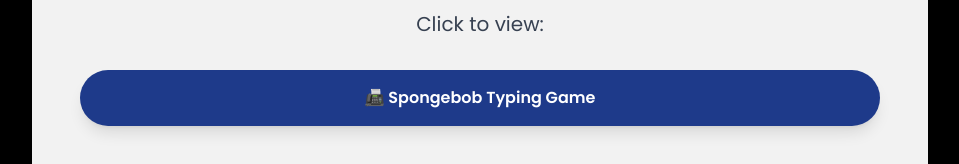
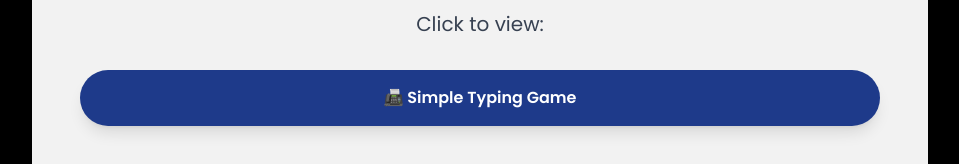
Before and after one commit to jonasnjx/portfolio_site, a plain HTML site: page projects.html in a window 1280 px wide. Shown: the part 306-470 px from the top of the page, without its empty margins (160-1119 px from the left). Drawn offline with nearby package versions, Linux system fonts and the light colour scheme.

Commit message:
linked typing game

```diff
--- a/projects.html
+++ b/projects.html
@@ -29,7 +29,7 @@
         <p class="text-xl mt-4 text-gray-700">Click to view:</p>
 
         <div class="mt-8 flex flex-col gap-6">
-            <a href="https://jonasnjx.github.io/simple_web_game/" class="px-8 py-4 bg-blue-900 text-white font-semibold rounded-full shadow-lg hover:bg-blue-700 hover:scale-105 transform transition duration-300">📠 Spongebob Typing Game</a>
+            <a href="https://jonasnjx.github.io/simple_web_game/" class="px-8 py-4 bg-blue-900 text-white font-semibold rounded-full shadow-lg hover:bg-blue-700 hover:scale-105 transform transition duration-300">📠 Simple Typing Game</a>
         </div>
 
         <button class="mt-10 px-8 py-4 bg-blue-900 text-white font-semibold rounded-full shadow-lg hover:bg-blue-700 hover:scale-105 transform transition duration-300" onclick="window.location.href='index.html'">
```
